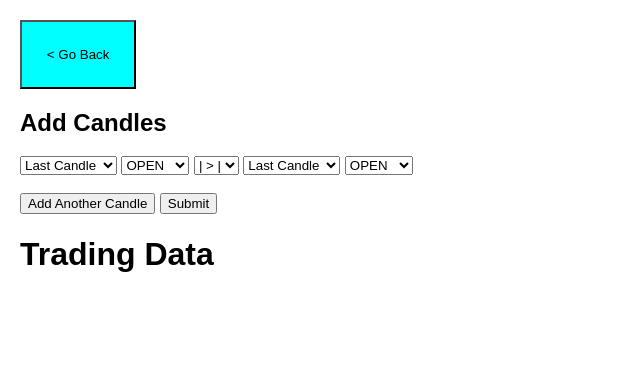
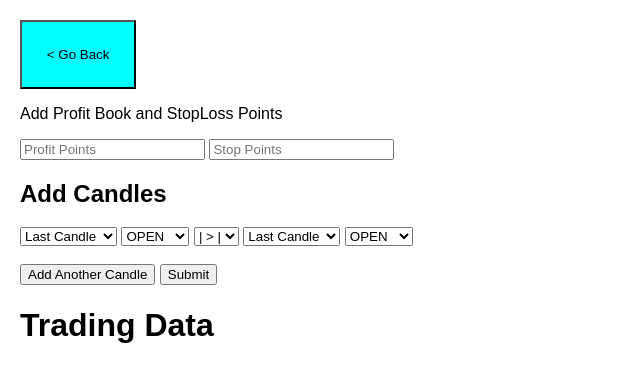
Before and after one commit to syncrao/tradefi, a Flask app: page /backtest in a window 1280 px wide. Shown: the top 382 px of the page, without its empty margins (0-640 px from the left). Run offline with Flask 3, Linux system fonts and the light colour scheme; parts of the project's set-up code (start-up, migrations or seed data) failed here and were passed over.

Commit message:
stoploss added

```diff
--- a/api/templates/backtest.html
+++ b/api/templates/backtest.html
@@ -36,9 +36,15 @@
             < Go Back</a></button>
 
 
-    <h2>Add Candles</h2>
+
     <div id="student-list">
         <div>
+            <p>Add Profit Book and StopLoss Points</p>
+            <input type="number" placeholder="Profit Points " class="profit">
+            <input type="number" placeholder="Stop Points" class="loss">
+            <br>
+            <h2>Add Candles</h2>
+
             <select class="candle">
                 <option value="-1">Last Candle</option>
                 <option value="-2">Second Last</option>
@@ -128,18 +134,30 @@
             const op = document.querySelectorAll('.op');
             const candle2 = document.querySelectorAll('.candle2');
             const ohlc2 = document.querySelectorAll('.ohlc2');
+            const profit = document.querySelector('.profit')
+            const loss = document.querySelector('.loss')
+
+            let stopLoss = [profit.value, loss.value]
+            if (stopLoss[0] === "" || stopLoss[1] === "") {
+                stopLoss = [10, 20]
+
+            }
+
+
             const candles = [];
+
 
             for (let i = 0; i < candle.length; i++) {
                 candles.push([candle[i].value, ohlc[i].value, op[i].value, candle2[i].value, ohlc2[i].value]);
             }
-
+            // https://raoshah.pythonanywhere.com
+            // http://127.0.0.1:8000/
             fetch('https://raoshah.pythonanywhere.com/backtest/', {
                 method: 'POST',
                 headers: {
                     'Content-Type': 'application/json',
                 },
-                body: JSON.stringify(candles),
+                body: JSON.stringify({"data": candles, "stoploss": stopLoss}),
             }).then(response => response.json())
                 .then(data => {
                     console.log('Success:', data);
@@ -187,6 +205,7 @@
                     <p> Total Profit : ${totalProfit} </p>
                     <p> Total Loss : ${totalLoss} </p>
                     <p> Net Profit/Loss:  ${totalProfit + totalLoss} </p>
+                    <p> Total Order: ${data.data.length}
                     <h2> Orders </h2>
                     `
                     result.appendChild(total)
```
